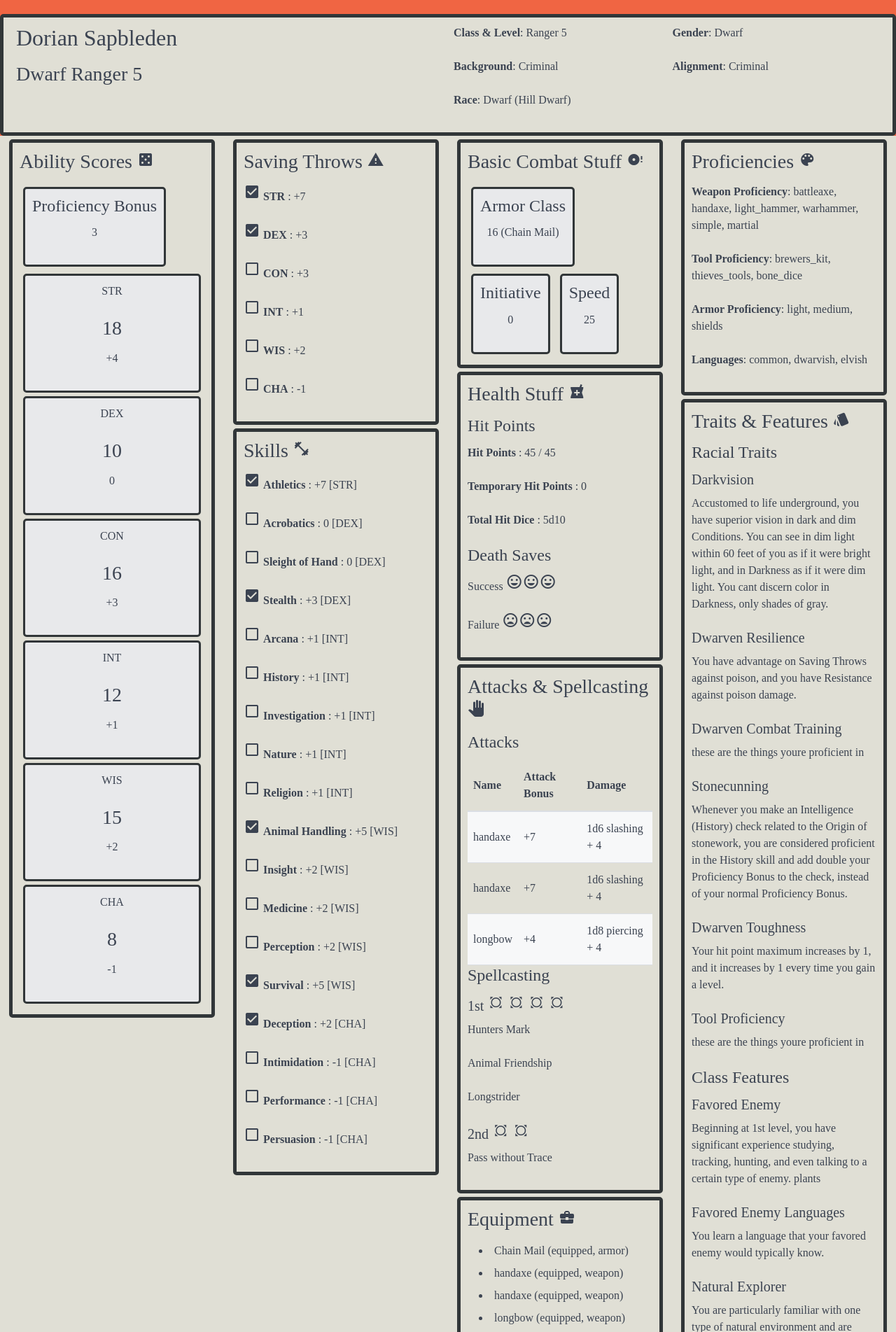
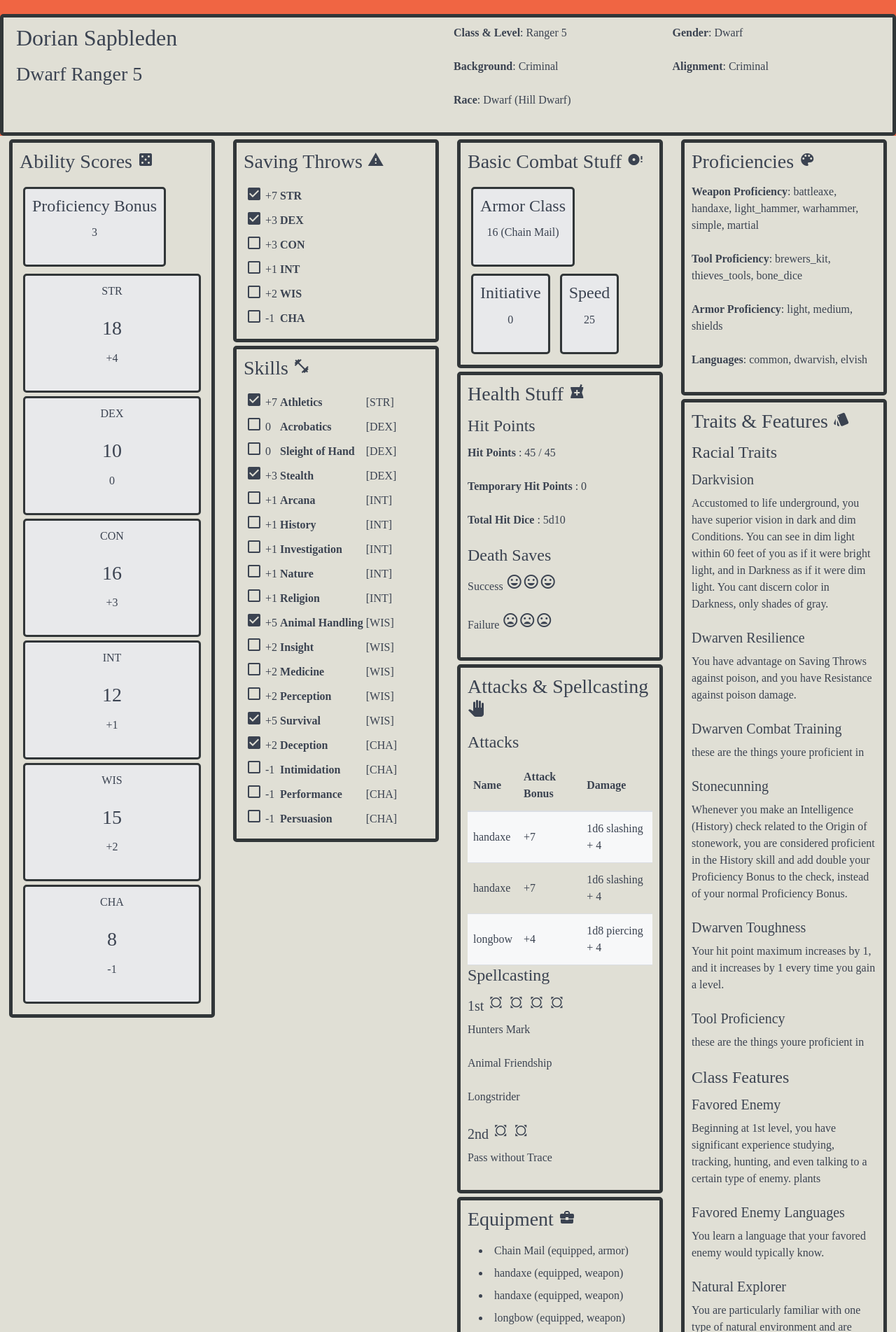
Before and after one commit to IceShirok/dnd-infinity, a Flask app: page / in a window 1280 px wide. Shown: the part 48-1951 px from the top of the page at 70% size. Run offline with Flask 2, Linux system fonts and the light colour scheme.

Commit message:
Use tables because it makes things prettier

```diff
--- a/templates/character_sheet.html
+++ b/templates/character_sheet.html
@@ -36,28 +36,42 @@
     <div class="column col-3">
         <div class="sheet-box">
             <h3>Saving Throws <i class="material-icons">warning</i></h3>
+            <table>
             {% for save in pc.saving_throws %}
-            <p>
+            <tr>
+                <td>
                     {% if pc.saving_throws[save]['is_proficient'] %}
                     <i class="material-icons">check_box</i>
                     {% else %}
                     <i class="material-icons">check_box_outline_blank</i>
                     {% endif %}
-                <strong>{{ save }}</strong> : {{ pmod(pc.saving_throws[save]['modifier']) }}
-            </p>
+                </td>
+                <td>{{ pmod(pc.saving_throws[save]['modifier']) }}</td>
+                <td><strong>{{ save }}</strong></td>
+            </tr>
             {% endfor %}
+            </table>
         </div>
         <div class="sheet-box">
             <h3>Skills <i class="material-icons">fitness_center</i></h3>
+            <table>
+                <tbody>
                 {% for skill in pc.skill_proficiencies %}
-            <p>
+                <tr>
+                    <td>
                         {% if pc.skill_proficiencies[skill]['is_proficient'] %}
                         <i class="material-icons">check_box</i>
                         {% else %}
                         <i class="material-icons">check_box_outline_blank</i>
-                {% endif %}<strong>{{ skill }}</strong> : {{ pmod(pc.skill_proficiencies[skill]['modifier']) }} [{{ pc.skill_proficiencies[skill]['ability'] }}]
-            </p>
+                        {% endif %}
+                    </td>
+                    <td>{{ pmod(pc.skill_proficiencies[skill]['modifier']) }}</td>
+                    <td><strong>{{ skill }}</strong></td>
+                    <td>[{{ pc.skill_proficiencies[skill]['ability'] }}]</td>
+                </tr>
                 {% endfor %}
+                </tbody>
+            </table>
         </div>
     </div>
     <div class="column col-3">
```
Lines whose indentation alone changed are shown as unchanged.
